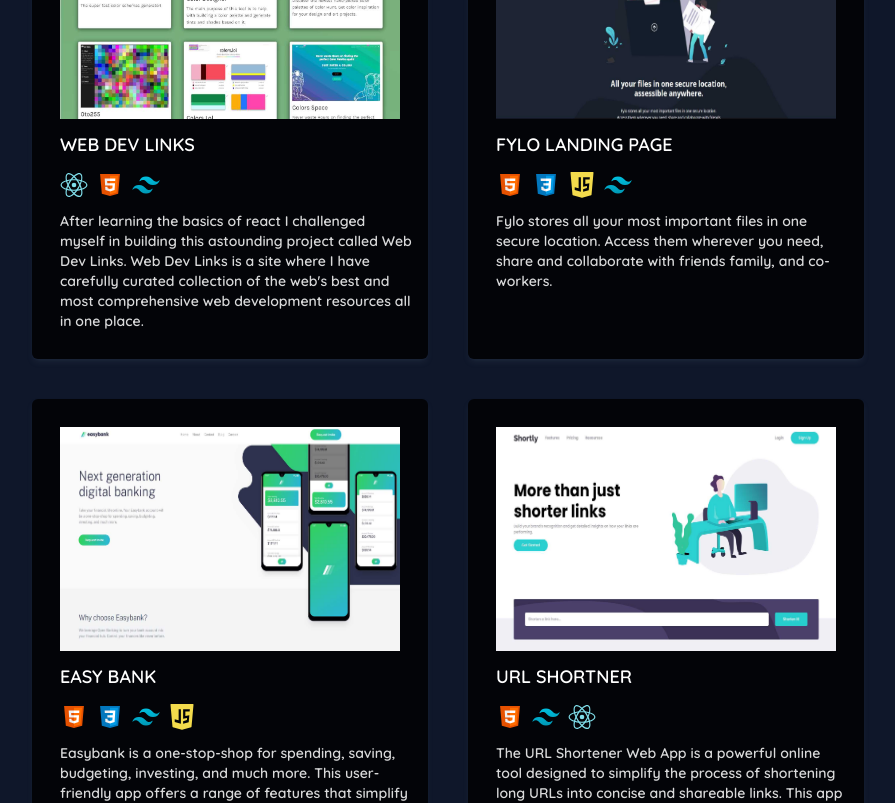
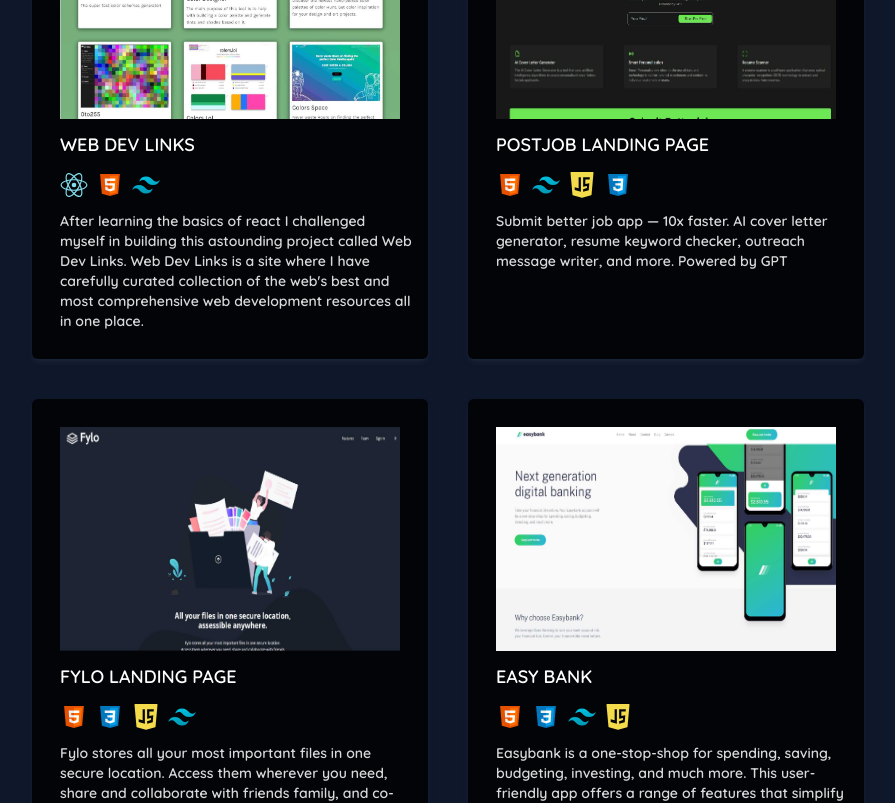
Before and after one commit to Ismail142/Portfolio-v2, a React (Create React App) app: page / in a window 1280 px wide. Shown: the part 2460-3263 px from the top of the page, without its empty margins (384-1279 px from the left). Built offline with nearby package versions, Linux system fonts and the light colour scheme; a web font is replaced by a local one.

Commit message:
postjob added

```diff
--- a/src/components/Content.js
+++ b/src/components/Content.js
@@ -152,6 +152,19 @@
 					/>
 
 					<Projects
+						imgUrl="images/postjob.jpg"
+						link="https://ismail142.github.io/PostJob-Finder-Landing-Page"
+						title="PostJob landing page"
+						icons={[
+							"images/icons8-html-5-100.f4f8f9f3.svg",
+							"images/icons8-tailwind-css-100.c76a1934.svg",
+							"images/icons8-javascript-logo-100.68bd372e.svg",
+							"images/icons8-css3-100.910e90d7.svg",
+						]}
+						description="Submit better job app — 10x faster. AI cover letter generator, resume keyword checker, outreach message writer, and more. Powered by GPT"
+					/>
+
+					<Projects
 						imgUrl="images/fylo.jpg"
 						link="https://fylo-website-ismail142.netlify.app/"
 						title="fylo landing page"
```
Also changed, not shown: public/images/postjob.jpg (added).
